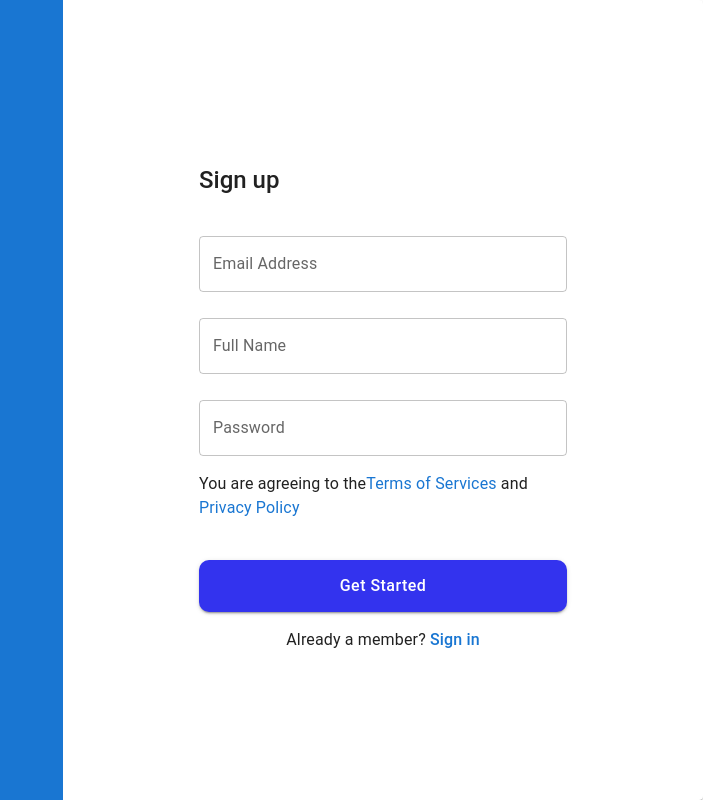
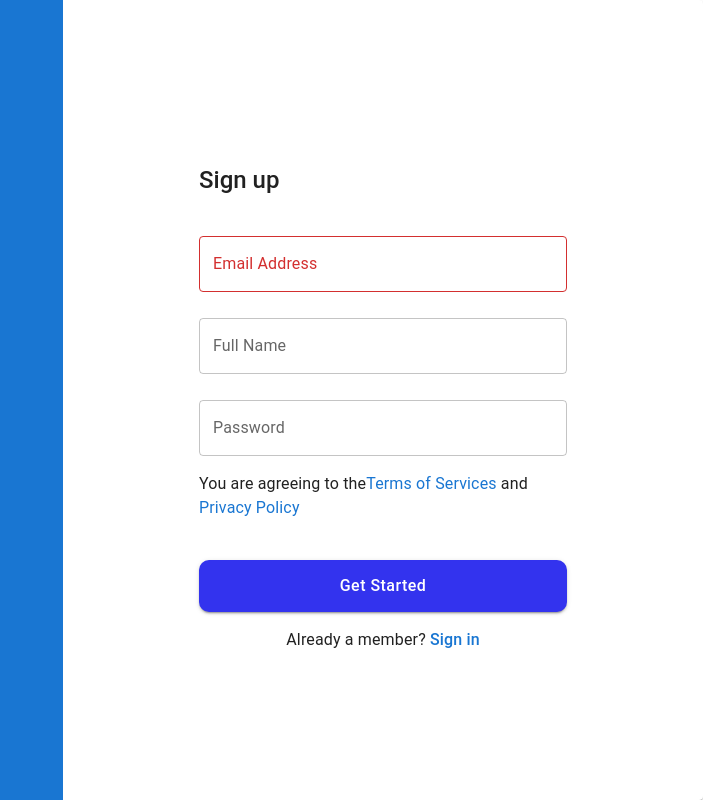
Before and after one commit to eziong/CRAA-SignIn, a React (Create React App) app in the folder front/: page /signUp in a window 1280 px wide. Shown: the whole page, without its empty margins (577-1280 px from the left). Built offline with nearby package versions, Linux system fonts and the light colour scheme.

Commit message:
fix: email validation

```diff
--- a/front/src/components/SignIn/SignInProcess.tsx
+++ b/front/src/components/SignIn/SignInProcess.tsx
@@ -21,6 +21,8 @@ export function SignInProcess() {
   const navigate = useNavigate();
 
   const onSignIn = () => {
+    if (/^[a-zA-Z0-9+-\_.]+@[a-zA-Z0-9-]+\.[a-zA-Z0-9-.]+$/.test(emailInput))
+      return;
     if (!emailInput || !passwordInput) return;
     if (rememberMeRef.current?.checked) {
       setStorage("lastLogin", emailInput);
@@ -65,6 +67,11 @@ export function SignInProcess() {
         >
           <TextFieldWithIcon
             value={emailInput}
+            error={
+              !/^[a-zA-Z0-9+-\_.]+@[a-zA-Z0-9-]+\.[a-zA-Z0-9-.]+$/.test(
+                emailInput
+              )
+            }
             onChange={(e) => setEmailInput(e.target.value)}
             label="Email"
             type="email"
--- a/front/src/components/SignUp/SignUpProcess.tsx
+++ b/front/src/components/SignUp/SignUpProcess.tsx
@@ -15,9 +15,7 @@ export function SignUpProcess() {
 
   const onSignUp = async () => {
     if (
-      /^[a-zA-Z0-9.! #$%&'*+/=? ^_`{|}~-]+@[a-zA-Z0-9-]+(?:\. [a-zA-Z0-9-]+)*$/.test(
-        emailInput
-      ) ||
+      /^[a-zA-Z0-9+-\_.]+@[a-zA-Z0-9-]+\.[a-zA-Z0-9-.]+$/.test(emailInput) ||
       !emailInput ||
       !passwordInput ||
       !fullNameInput
@@ -60,9 +58,11 @@ export function SignUpProcess() {
         <TextFieldWithIcon
           value={emailInput}
           onChange={(e) => setEmailInput(e.target.value)}
-          error={/^[a-zA-Z0-9.! #$%&'*+/=? ^_`{|}~-]+@[a-zA-Z0-9-]+(?:\. [a-zA-Z0-9-]+)*$/.test(
-            emailInput
-          )}
+          error={
+            !/^[a-zA-Z0-9+-\_.]+@[a-zA-Z0-9-]+\.[a-zA-Z0-9-.]+$/.test(
+              emailInput
+            )
+          }
           label="Email Address"
           type="email"
         />
```
